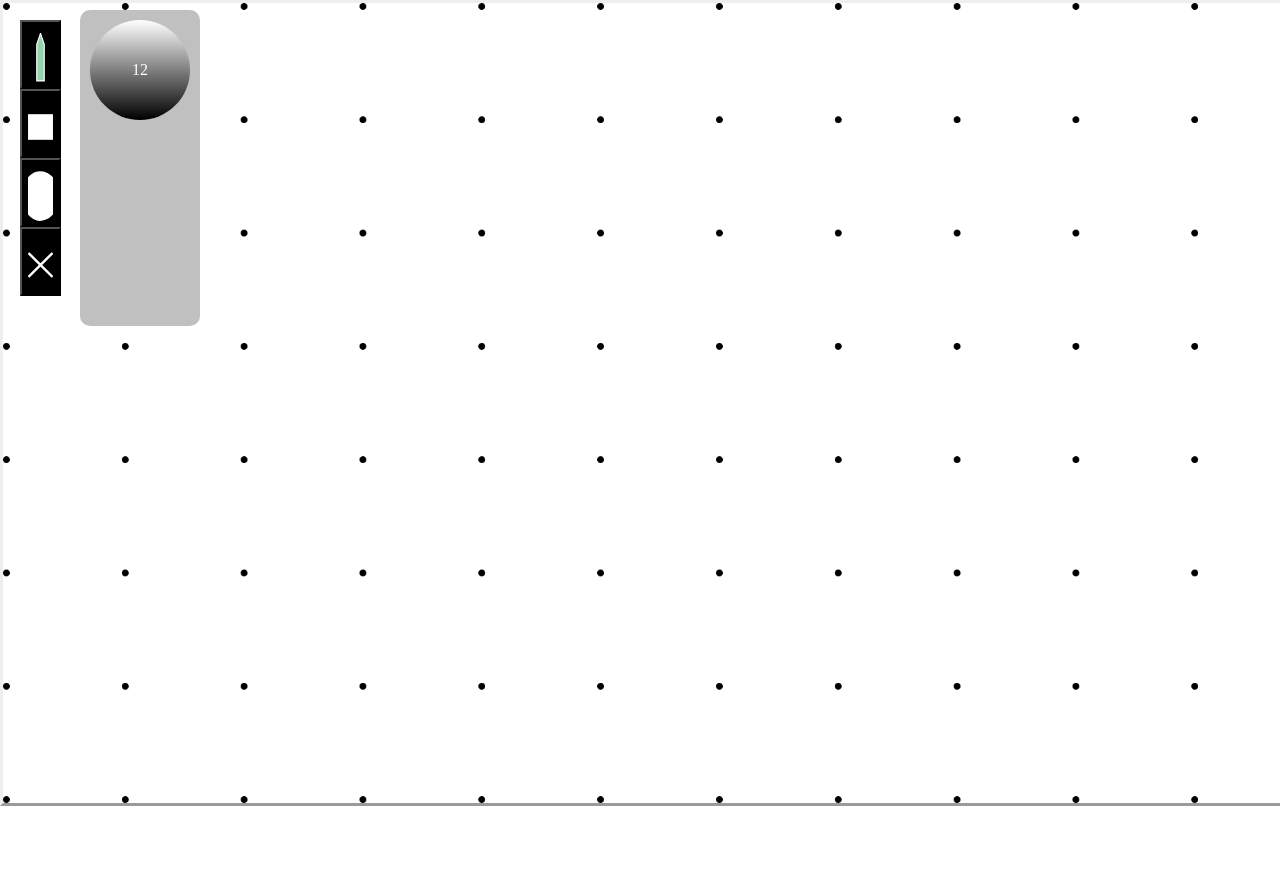
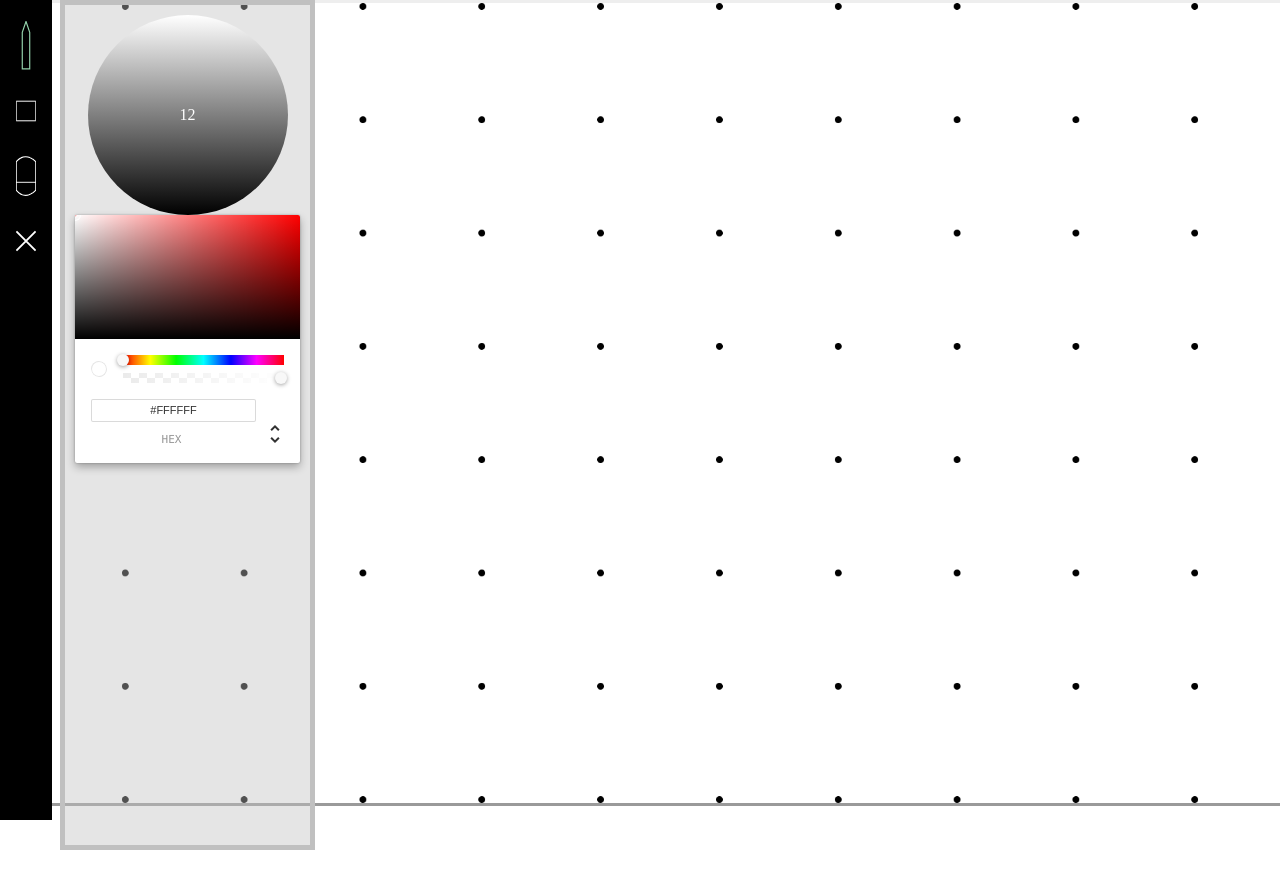
Before and after one commit to pereman2/whiteboard, a React (Create React App) app: page / in a window 1280 px wide. Shown: the top 888 px of the page. Built offline with nearby package versions, Linux system fonts and the light colour scheme.

Commit message:
Added color picker

```diff
--- a/src/UI/Board.css
+++ b/src/UI/Board.css
@@ -11,36 +11,36 @@
 }
 .toolbar {
     display: flex;
-    margin: 10px;
     width: fit-content;
+    height: 100%;
     padding: 10px;
-    border-radius: 10px;
     flex-direction: column;
-    background-color: white;
+    background-color: black;
     position: absolute;
 }
 .brush-config {
+    border-style: solid;
+    border-color: silver;
+    background-color: rgba(192, 192, 192, 0.418);
+    border-width: 5px;
     width: fit-content;
     padding: 10px;
-    margin: 10px;
-    margin-left: 80px;
-    border-radius: 10px;
+    margin-left: 60px;
     position: absolute;
-    background-color: silver;
     display: flex;
     flex-direction: column;
     align-items: center;
 }
 svg{
     margin-top: 10px;
-    width: 25px;
+    width: 20px;
     max-height: 50px;
 }
 .toolbar > button {
     background-color: black;
+    border-style: none;
 }
 .tool {
-    fill: white;
     stroke: white;
     stroke-width: 5px;
 }
--- a/src/UI/Board.js
+++ b/src/UI/Board.js
@@ -4,7 +4,7 @@ import brush from '../resources/svgs/Brush.svg';
 import rubber from '../resources/svgs/Rubber.svg';
 import form from '../resources/svgs/Form.svg';
 import CircleWidth from './CircleWidth';
-
+import ColorPicker from './ColorPicker';
 var brushConfig = {
     width: 12,
     color: 'black',
@@ -38,6 +38,7 @@ class Board extends React.Component {
         this.state = {
             isDown: false,
             tool: 'Brush',
+            brush: brushConfig
         }
     }
     setConfig = () => {
@@ -65,9 +66,9 @@ class Board extends React.Component {
         console.log(brushConfig);
         this.setState({
             canvas: document.querySelector('#Board'),
-            lastTool: document.querySelector('#Brush')
+            lastTool: document.querySelector('#Brush'),
         });
-        document.querySelector('#Brush').style.fill = '#94d3ac';
+        document.querySelector('#Brush').style.stroke = '#94d3ac';
         var toolbar = document.querySelector('.toolbar');
         document.querySelector('.brush-config').style.height = toolbar.offsetHeight + 'px';
         //document.querySelector('.brush-config').style.width = toolbar.offsetWidth + 'px';
@@ -135,13 +136,13 @@ class Board extends React.Component {
         ctx.clearRect(0, 0, this.state.canvas.width, this.state.canvas.height);
     }
     setTool = (event, tool) => {
-        this.state.lastTool.style.fill = 'white';
+        this.state.lastTool.style.stroke = 'white';
         this.setState({
             tool: tool,
             lastTool: document.querySelector('#' + tool)
 
         });
-        document.querySelector('#' + tool).style.fill = '#94d3ac';
+        document.querySelector('#' + tool).style.stroke = '#94d3ac';
     }
     form = event => {
 
@@ -187,17 +188,41 @@ class Board extends React.Component {
         this.state.ctx.lineJoin = 'round';
         //forma de la linea
         this.state.ctx.lineCap = 'round';
-        this.state.ctx.lineWidth = 15;
+        this.state.ctx.lineWidth = this.state.brush.width;
         //dibuja lo que se ha hecho en el path
+        this.state.ctx.strokeStyle = this.state.brush.color;
         this.state.ctx.stroke();
         this.saveLast(event, mouseX, mouseY);
+    }
+    //Event es el objecto CircleWidth
+    handleWidthChange = event => {
+        let brush = JSON.parse(JSON.stringify(this.state.brush))
+        brush.width = event.state.width;
+        this.setState({ brush: brush });
+    }
+    handleColorChange = color => {
+        let brush = JSON.parse(JSON.stringify(this.state.brush))
+        brush.color = color.hex;
+        this.setState({ brush: brush });
+        switch (this.state.tool) {
+            case 'Brush':
+                break;
+            case 'Eraser':
+                break;
+            case 'Form':
+                break;
+        }
+
     }
     render() {
         return (
             <div className="Board">
                 <canvas id="Board" height='800px' width='1500px'></canvas>
                 <div className='brush-config'>
-                    <CircleWidth/>
+                    <CircleWidth onValueChange={(e) => { this.handleWidthChange(e); }}
+                        width={this.state.brush.width}
+                    />
+                    <ColorPicker onColorChange={(color) => {this.handleColorChange(color);}} />
                 </div>
                 <div className='toolbar'>
                     <button onClick={(e) => { this.setTool(e, 'Brush'); }}>
--- a/src/UI/CircleWidth.css
+++ b/src/UI/CircleWidth.css
@@ -1,8 +1,8 @@
 .brush-circle {
-    border-radius: 50px;
-    width: 100px;
-    height: 100px;
-    line-height: 100px;
+    border-radius: 50%;
+    width: 200px;
+    height: 200px;
+    line-height: 200px;
     background: linear-gradient(to bottom, rgba(255,255,255,1) 0%, rgba(0,0,0,1) 100%);
     cursor: n-resize;
     text-align: center;
--- a/src/UI/CircleWidth.js
+++ b/src/UI/CircleWidth.js
@@ -16,7 +16,7 @@ function moveLinearGradient(to) {
 class CircleWidth extends React.Component {
     constructor(props, context) { super(props, context)
         this.state = {
-            width: 12,
+            width: this.props.width,
         }
     }
     saveWidth = event => {
@@ -25,14 +25,17 @@ class CircleWidth extends React.Component {
                 var pixels = document.querySelector('.width-circle');
                 pixels.contentEditable = 'false';
                 var newWidth = parseInt(pixels.innerHTML, 10);
-                console.log(newWidth)
-                console.log()
                 if(!isNaN(newWidth) &&  newWidth < 100) {
                     this.setState({ width: newWidth });
+                    //Cambia el background del circulo
+                    var background = moveLinearGradient(100 - this.state.width);
+                    this.state.circle.style.background = background;
                 }
                 pixels.innerHTML = this.state.width;
+                pixels.blur();
 
-                pixels.blur();
+                //Acciona el evento para el padre cuando cambia el valor
+                this.props.onValueChange(event);
             } catch (error) {}
 
 
@@ -82,11 +85,14 @@ class CircleWidth extends React.Component {
             if(sum < 100 && sum > 0) {
                 this.setState({ width: sum });
                 var background = moveLinearGradient(100 - sum);
-                console.log(background)
-
                 this.state.circle.style.background = background;
+                //Evento para el padre cuando cambia el valor
+                this.onValueChange(this);
             }
         }
+    }
+    onValueChange = event => {
+        this.props.onValueChange(event);
     }
     componentDidMount() {
         var circle = document.querySelector('.brush-circle');
@@ -101,13 +107,12 @@ class CircleWidth extends React.Component {
     render() {
         return (
             <div className="CircleWidth">
-            <div className='brush-circle'>
-                <div className='width-circle'
-                    onKeyPress={(e) => { this.saveWidth(e); }}
-                    onDoubleClick={(e) => { this.editWidth(e) }}
-                    onChange={(e) => { this.valueChange(e) }}>{this.state.width}</div>
-            </div>
-
+                <div className='brush-circle'>
+                    <div className='width-circle'
+                        onKeyPress={(e) => { this.saveWidth(e); }}
+                        onDoubleClick={(e) => { this.editWidth(e) }}
+                    >{this.state.width}</div>
+                </div>
             </div>
 
         );
--- /dev/null
+++ b/src/UI/ColorPicker.css
@@ -0,0 +1,33 @@
+.ColorPicker {
+    display: flex;
+    flex-direction: column;
+}
+.color-container {
+    background: rgb(154, 255, 0) none repeat scroll 0% 0%;
+    background-image: url('../resources/background/picker_mask.png');
+    background-size: contain;
+    width: 100px;
+    height: 100px;
+}
+.color-line{
+    margin-top: 10px;
+    background: linear-gradient(to right, red 0%, #ff0 17%, lime 33%, cyan 50%, blue 66%, #f0f 83%, red 100%);
+    height: 20px;
+}
+.canvas-container {
+    position: relative;
+}
+.color-canvas {
+    position: absolute;
+    background: rgb(154, 255, 0) none repeat scroll 0% 0%;
+}
+.pointer-canvas {
+    position: absolute;
+    width: 20px;
+    height: 20px;
+    background: blue;
+    border-radius: 50%;
+}
+.mask {
+    display: none;
+}
--- /dev/null
+++ b/src/UI/ColorPicker.js
@@ -0,0 +1,35 @@
+import React from 'react';
+import './ColorPicker.css';
+import { ChromePicker } from 'react-color';
+import background from '../resources/background/picker_mask.png';
+import { MDBCard, MDBCardBody } from "mdbreact";
+
+
+
+class ColorPicker extends React.Component {
+    constructor(props, context) { super(props, context)
+        this.state = {
+            background: '#fff',
+        }
+    }
+    handleChangeComple = color => {
+        this.setState({ background: color.hex });
+        this.eventColor(color);
+    }
+    eventColor = color => {
+        this.props.onColorChange(color);
+    }
+    render() {
+        return (
+            <div className="ColorPicker">
+                <ChromePicker
+                    color={this.state.background}
+                    onChangeComplete= { this.handleChangeComple }
+                />
+            </div>
+
+        );
+    }
+}
+
+export default ColorPicker;
```
Also changed, not shown: src/resources/background/picker_mask.png (added).
